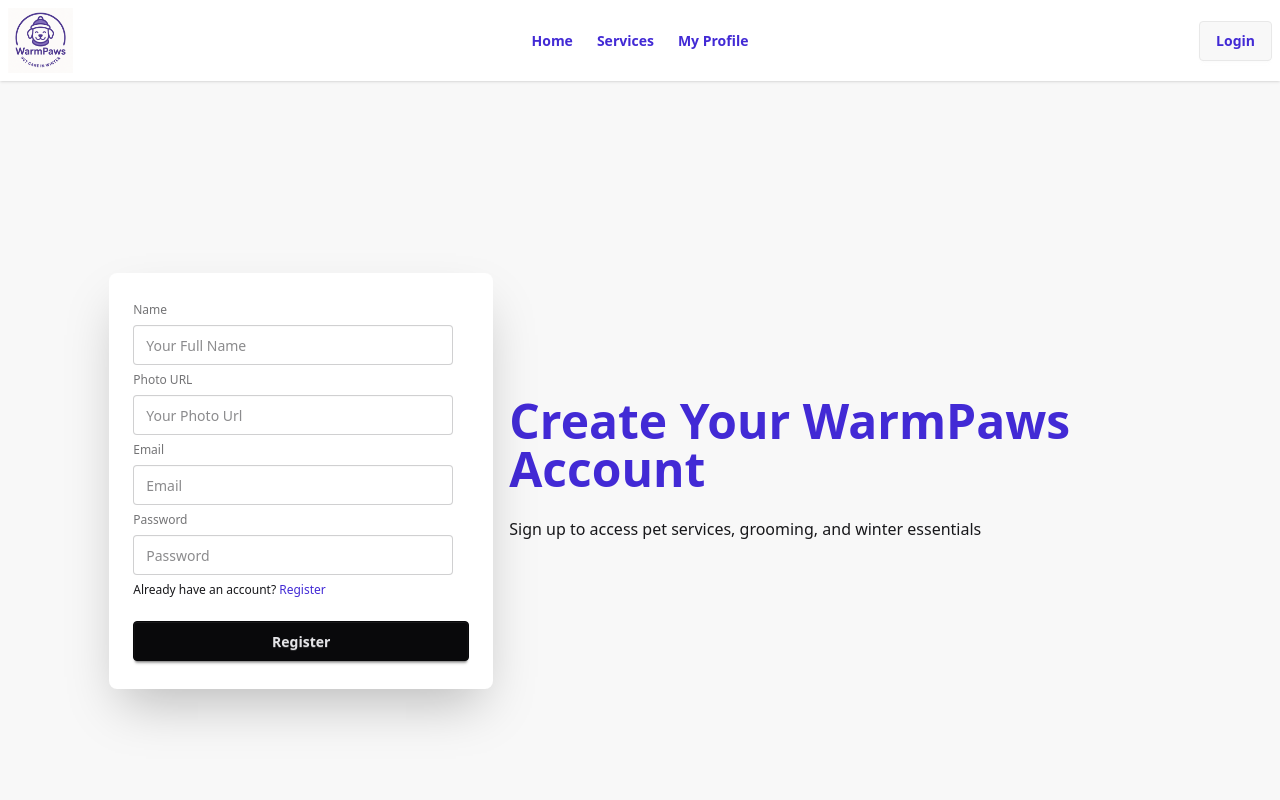
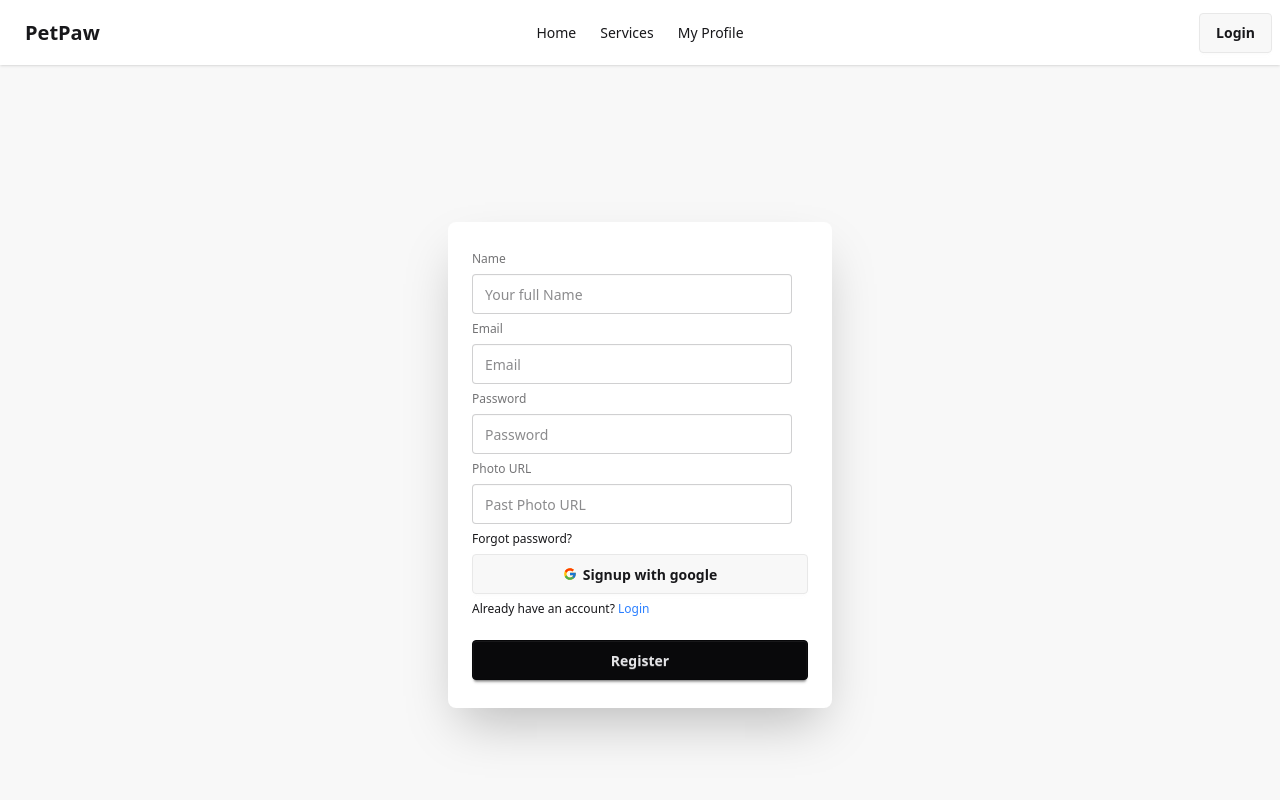
Before and after one commit to muhsinabdullah/PH-Assignment-9, a React (Vite) app: page /signup in a window 1280 px wide. Shown: the top 800 px of the page. Built offline with nearby package versions, Linux system fonts and the light colour scheme; no server answers.

Commit message:
Forget pass functionality add

```diff
--- a/package.json
+++ b/package.json
@@ -15,6 +15,7 @@
     "lucide-react": "^0.554.0",
     "react": "^19.2.0",
     "react-dom": "^19.2.0",
+    "react-icons": "^5.5.0",
     "react-router": "^7.9.6",
     "swiper": "^12.0.3",
     "tailwindcss": "^4.1.17"
--- a/src/components/Navbar.jsx
+++ b/src/components/Navbar.jsx
@@ -1,8 +1,17 @@
-import React from 'react';
-import logo from '../assets/logo.png';
+import React, { useContext } from 'react';
 import { Link } from 'react-router';
 import { AuthContext } from '../Provider/AuthProvider';
+import { signOut } from 'firebase/auth';
+import auth from '../firebase/firebase.config';
+
 const Navbar = () => {
+
+    const {user} = useContext(AuthContext);
+
+    const handleLogOut =() =>{
+        signOut(auth)
+    }
+
     return (
         <div className="navbar bg-base-100 shadow-sm">
             <div className="navbar-start">
@@ -13,25 +22,31 @@ const Navbar = () => {
                     <ul
                         tabIndex="-1"
                         className="menu menu-sm dropdown-content bg-base-100 rounded-box z-1 mt-3 w-52 p-2 shadow">
-                        <li><a>Home</a></li>
-                        <li><a>Services</a></li>
-                        <li><a>My Profile</a></li>
+                        <li><Link to={'/'}>Home</Link></li>
+                        <li><Link>Services</Link></li>
+                        <li><Link to='profile'>My Profile</Link></li>
                     </ul>
                 </div>
-                <a className="text-xl">
-                    <img className=' w-auto h-[65px]' src={logo} alt="" />
-                </a>
+                <Link to={'/'} className="btn btn-ghost text-xl">PetPaw</Link>
             </div>
             <div className="navbar-center hidden lg:flex">
                 <ul className="menu menu-horizontal px-1">
-                    <li className=' font-semibold text-md text-primary'><Link to="/">Home</Link></li>
-                    <li className=' font-semibold text-md text-primary'><Link to="/services">Services</Link></li>
-                    <li className=' font-semibold text-md text-primary'><Link to="/profile">My Profile</Link></li>
+                    <li><Link to={'/'}>Home</Link></li>
+                    <li><Link to={'/services'}>Services</Link></li>
+                    <li><Link to='profile'>My Profile</Link></li>
                 </ul>
             </div>
-            <div className="navbar-end">
-                <Link to={'/login'} className="btn text-primary">Login</Link>
+            {
+                user && <div className="navbar-end">
+                <button onClick={handleLogOut} className="btn"><Link to={'/'}>Log Out</Link></button>
             </div>
+            }
+            {
+                !user && <div className="navbar-end">
+                <Link to={'/login'} className="btn">Login</Link>
+            </div>
+            }
+
         </div>
     );
 };
--- a/src/pages/Login.jsx
+++ b/src/pages/Login.jsx
@@ -1,48 +1,70 @@
 import { signInWithEmailAndPassword } from 'firebase/auth';
-import React, { useContext } from 'react';
-import { Link } from 'react-router';
+import React, { useContext, useState } from 'react';
+import { Link, Navigate, useLocation, useNavigate } from 'react-router';
 import auth from '../firebase/firebase.config';
 import { AuthContext } from '../Provider/AuthProvider';
+import { FcGoogle } from "react-icons/fc";
+
 
 const Login = () => {
-    const {setUser} = useContext(AuthContext);
-    const handleSubmit = (e) => {
+
+    const { setUser, handleGoogleSignin } = useContext(AuthContext);
+    const location = useLocation();
+    const navigate = useNavigate();
+    const [email, setEmail] = useState('');
+
+
+
+    const handleOnSubmit = (e) => {
         e.preventDefault();
         const email = e.target.email.value;
         const pass = e.target.password.value;
 
         signInWithEmailAndPassword(auth, email, pass)
             .then((userCredential) => {
-                // Signed in
                 const user = userCredential.user;
-                setUser(user)
+                setUser(user);
+                navigate(location.state)
             })
-            .catch((error) => {
-                console.log(error);
+            .catch((err) => {
+                console.log(err)
+            })
+    }
 
-            });
+    const googleSignin=()=>{
+        handleGoogleSignin()
+        .then((result) => {
+                const user = result.user;
+                setUser(user);
+                navigate(location.state)
+            })
+            .catch((err) => {
+                console.log(err)
+            })
     }
+
+    const handleForgate=()=>{
+        if(!email){
+            return navigate(`/forgetPass/examle:a@b.c`)
+        }
+        return  navigate(`/forgetPass/${email}`)
+
+    }
+
     return (
-        <div className="hero bg-base-200 min-h-screen">
-            <div className="hero-content flex-col lg:flex-row-reverse">
-                <div className="text-center lg:text-left">
-                    <h1 className="text-5xl font-bold text-primary">Welcome Back to WarmPaws</h1>
-                    <p className="py-6">
-                        Log in to continue caring for your furry friends this winter
-                    </p>
-                </div>
+        <div>
+            <div className="hero bg-base-200 min-h-screen">
                 <div className="card bg-base-100 w-full max-w-sm shrink-0 shadow-2xl">
                     <div className="card-body">
-                        <form onSubmit={handleSubmit} className="fieldset">
+                        <form onSubmit={handleOnSubmit} className="fieldset">
                             <label className="label">Email</label>
-                            <input type="email" className="input" placeholder="Email" />
+                            <input onChange={(e)=> setEmail(e.target.value)}  name='email' type="email" className="input" placeholder="Email" />
                             <label className="label">Password</label>
                             <input name='password' type="password" className="input" placeholder="Password" />
-                            <div><a className="link link-hover">Forgot password?</a></div>
-                            <div>
-                                <span>Don't have an account? </span><Link to={'/signup'} className=' text-primary'>Register</Link>
-                            </div>
-                            <button className="btn btn-neutral mt-4">Login</button>
+                            <div><button onClick={handleForgate} className="link link-hover">Forgot password?</button></div>
+                            <button onClick={googleSignin} className="btn"><FcGoogle /> Signup with google</button>
+                            <div><span>Don't have an account?</span> <Link to={'/signup'} className='text-blue-500'>Register</Link></div>
+                            <button  className="btn btn-neutral mt-4">Login</button>
                         </form>
                     </div>
                 </div>
--- a/src/pages/Register.jsx
+++ b/src/pages/Register.jsx
@@ -1,55 +1,79 @@
 import React, { useContext } from 'react';
 import { Link } from 'react-router';
-import { AuthContext } from '../Provider/AuthProvider';
-import { updateProfile } from 'firebase/auth';
+import { AuthContext } from '../provider/AuthProvider';
+import {updateProfile } from 'firebase/auth';
 import auth from '../firebase/firebase.config';
+import { FcGoogle } from "react-icons/fc";
 
 const Register = () => {
 
-    const { registerwithEmailPassword, setUser, user } = useContext(AuthContext);
-    const handleSubmit = (e) => {
-        e.preventDefault()
+    const { registerWithEmailAndPassword, setUser, handleGoogleSignin } = useContext(AuthContext);
+
+    const handleOnSubmit = (e) => {
+        e.preventDefault();
         const email = e.target.email.value;
         const pass = e.target.password.value;
         const name = e.target.name.value;
         const photoUrl = e.target.photoUrl.value;
-        registerwithEmailPassword(email, pass)
+
+        const upperCase =/[A-Z]/;
+        const lowerCase =/[a-z]/;
+        if(pass.length){
+            return alert('Password must have 6 letter');
+        }
+        if(!upperCase.test(pass)){
+            return alert('Password must have Uppercase letter');
+        }
+        if(!lowerCase.test(pass)){
+            return alert('Password must have Lowercase letter');
+        }
+
+
+
+        registerWithEmailAndPassword(email, pass)
             .then((userCredential) => {
                 updateProfile(auth.currentUser, {
                     displayName: name, photoURL: photoUrl
                 }).then(() => {
-                    setUser(userCredential.user)
-                }).catch((error) => {
-                    console.log(error);
+                    setUser(userCredential)
+                }).catch((err) => {
+                    console.log(err)
                 });
             })
-            .catch(err => {
-                console.log(err);
+            .catch((err) => {
+                console.log(err)
+            });
+    }
+
+    const googleSignin=()=>{
+        handleGoogleSignin()
+        .then((result) => {
+                const user = result.user;
+                setUser(user);
+            })
+            .catch((err) => {
+                console.log(err)
             })
     }
+
+
     return (
-        <div className="hero bg-base-200 min-h-screen">
-            <div className="hero-content flex-col lg:flex-row-reverse">
-                <div className="text-center lg:text-left">
-                    <h1 className="text-5xl font-bold text-primary">Create Your WarmPaws Account</h1>
-                    <p className="py-6">
-                        Sign up to access pet services, grooming, and winter essentials
-                    </p>
-                </div>
+        <div>
+            <div className="hero bg-base-200 min-h-screen">
                 <div className="card bg-base-100 w-full max-w-sm shrink-0 shadow-2xl">
                     <div className="card-body">
-                        <form onSubmit={handleSubmit} className="fieldset">
+                        <form onSubmit={handleOnSubmit} className="fieldset">
                             <label className="label">Name</label>
-                            <input name='name' type="text" className="input" placeholder="Your Full Name" />
-                            <label className="label">Photo URL</label>
-                            <input name='photoUrl' type="text" className="input" placeholder="Your Photo Url" />
+                            <input name='name' type="text" className="input" placeholder="Your full Name" />
                             <label className="label">Email</label>
                             <input name='email' type="email" className="input" placeholder="Email" />
                             <label className="label">Password</label>
                             <input name='password' type="password" className="input" placeholder="Password" />
-                            <div>
-                                <span>Already have an account? </span><Link to={'/login'} className=' text-primary'>Register</Link>
-                            </div>
+                            <label className="label">Photo URL</label>
+                            <input name='photoUrl' type="text" className="input" placeholder="Past Photo URL" />
+                            <div><Link to="/forgetPass" className="link link-hover">Forgot password?</Link></div>
+                            <button onClick={googleSignin} className="btn"><FcGoogle /> Signup with google</button>
+                            <div><span>Already have an account?</span> <Link className='text-blue-500' to={'/login'}>Login</Link></div>
                             <button className="btn btn-neutral mt-4">Register</button>
                         </form>
                     </div>
--- /dev/null
+++ b/src/router/PrivetRout.jsx
@@ -0,0 +1,22 @@
+import React, { useContext } from 'react';
+import { AuthContext } from '../Provider/AuthProvider';
+import { Navigate, useLocation,} from 'react-router';
+
+const PrivetRout = ({children}) => {
+
+    const {user, loading} = useContext(AuthContext)
+
+    const location = useLocation();
+
+
+    if(loading){
+        return <span className="loading loading-spinner loading-xl flex content-center items-center"></span>
+    }
+    if(user){
+        return children
+    }
+    return <Navigate state={location.pathname} to='/login'></Navigate>
+
+};
+
+export default PrivetRout;
--- a/src/router/Routes.jsx
+++ b/src/router/Routes.jsx
@@ -4,6 +4,7 @@ import Home from "../pages/Home";
 import Services from "../pages/Services";
 import Login from "../pages/Login";
 import Register from "../pages/Register";
+import PrivetRout from "./PrivetRout";
 
 
 const router = createBrowserRouter([
```
Also changed, not shown: src/Provider/AuthProvider.jsx (+24 -15 lines), src/pages/FoprgetPass.jsx (added, +37 -0 lines), 1 other file (tests, documents, lock files or other folders).
